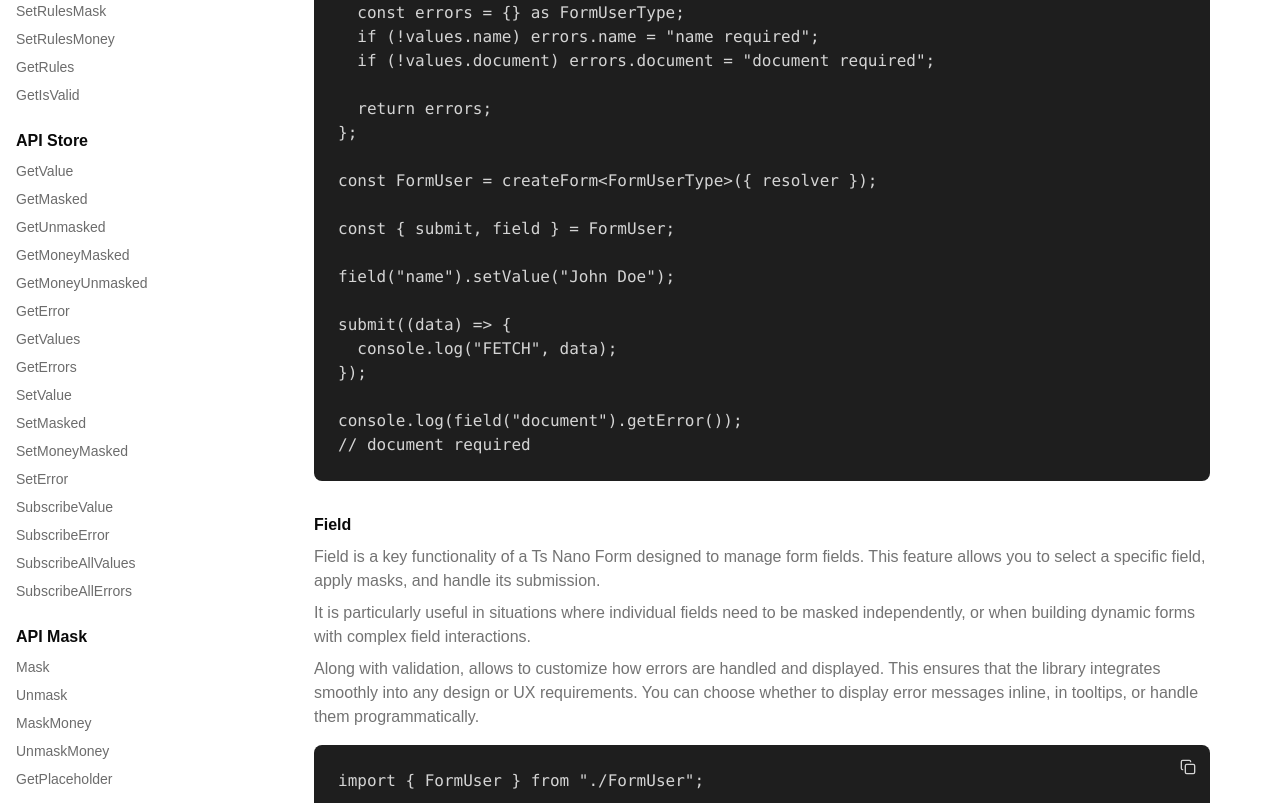
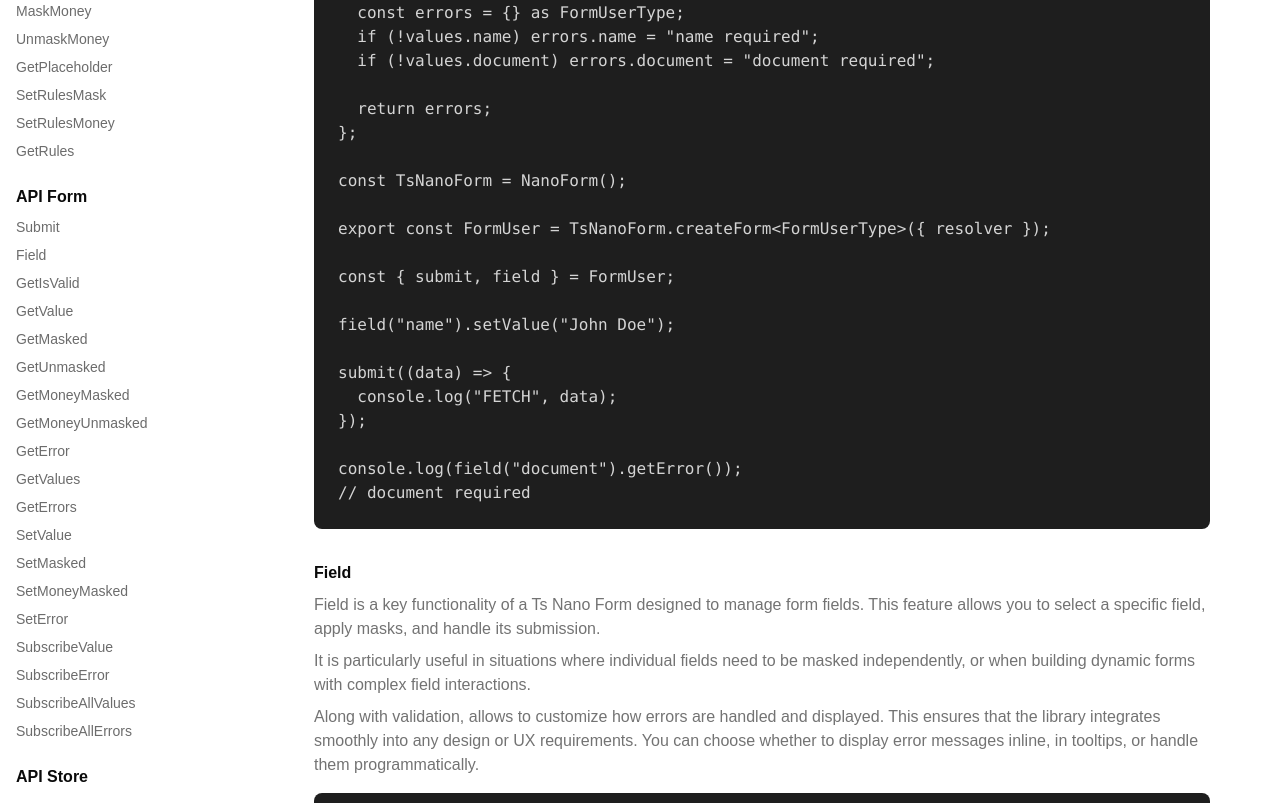
Before and after one commit to lehnihon/ts-nano-form-docs, a Next.js app: page /docs/form in a window 1280 px wide. Shown: the part 540-1343 px from the top of the page. Built offline with nearby package versions, Linux system fonts and the light colour scheme.

Commit message:
docs add nano form object

```diff
--- a/src/app/docs/layout.tsx
+++ b/src/app/docs/layout.tsx
@@ -43,13 +43,24 @@ export default function DocsLayout({
               </ul>
             </div>
             <div>
-              <h3 className="font-semibold mb-2">API Form</h3>
+              <h3 className="font-semibold mb-2">API Nano Form</h3>
               <ul className="space-y-2 text-sm">
                 <li>
-                  <NavMenu href="/docs/api/submit">Submit</NavMenu>
+                  <NavMenu href="/docs/api/mask">Mask</NavMenu>
                 </li>
                 <li>
-                  <NavMenu href="/docs/api/field">Field</NavMenu>
+                  <NavMenu href="/docs/api/unmask">Unmask</NavMenu>
+                </li>
+                <li>
+                  <NavMenu href="/docs/api/mask-money">MaskMoney</NavMenu>
+                </li>
+                <li>
+                  <NavMenu href="/docs/api/unmask-money">UnmaskMoney</NavMenu>
+                </li>
+                <li>
+                  <NavMenu href="/docs/api/get-placeholder">
+                    GetPlaceholder
+                  </NavMenu>
                 </li>
                 <li>
                   <NavMenu href="/docs/api/set-rules-mask">
@@ -64,14 +75,20 @@ export default function DocsLayout({
                 <li>
                   <NavMenu href="/docs/api/get-rules">GetRules</NavMenu>
                 </li>
+              </ul>
+            </div>
+            <div>
+              <h3 className="font-semibold mb-2">API Form</h3>
+              <ul className="space-y-2 text-sm">
+                <li>
+                  <NavMenu href="/docs/api/submit">Submit</NavMenu>
+                </li>
+                <li>
+                  <NavMenu href="/docs/api/field">Field</NavMenu>
+                </li>
                 <li>
                   <NavMenu href="/docs/api/get-is-valid">GetIsValid</NavMenu>
                 </li>
-              </ul>
-            </div>
-            <div>
-              <h3 className="font-semibold mb-2">API Store</h3>
-              <ul className="space-y-2 text-sm">
                 <li>
                   <NavMenu href="/docs/api/get-value">GetValue</NavMenu>
                 </li>
@@ -137,26 +154,8 @@ export default function DocsLayout({
               </ul>
             </div>
             <div>
-              <h3 className="font-semibold mb-2">API Mask</h3>
-              <ul className="space-y-2 text-sm">
-                <li>
-                  <NavMenu href="/docs/api/mask">Mask</NavMenu>
-                </li>
-                <li>
-                  <NavMenu href="/docs/api/unmask">Unmask</NavMenu>
-                </li>
-                <li>
-                  <NavMenu href="/docs/api/mask-money">MaskMoney</NavMenu>
-                </li>
-                <li>
-                  <NavMenu href="/docs/api/unmask-money">UnmaskMoney</NavMenu>
-                </li>
-                <li>
-                  <NavMenu href="/docs/api/get-placeholder">
-                    GetPlaceholder
-                  </NavMenu>
-                </li>
-              </ul>
+              <h3 className="font-semibold mb-2">API Store</h3>
+              <ul className="space-y-2 text-sm"></ul>
             </div>
           </div>
         </nav>
--- /dev/null
+++ b/src/screens/docs/api/nano-form/codes.tsx
@@ -0,0 +1,5 @@
+export const getErrorCode = `import { FormUser } from "./FormUser";
+
+const { field } = FormUser;
+const { getError } = field("name");
+getError();`;
--- /dev/null
+++ b/src/screens/docs/api/nano-form/index.tsx
@@ -0,0 +1,20 @@
+import Highlight from "@/components/Highlight";
+import React from "react";
+import { Text, TitleText } from "@/components/typograph";
+import Code from "@/components/Code";
+import { getErrorCode } from "./codes";
+
+export default function NanoForm() {
+  return (
+    <>
+      <section id="stores" className="max-w-4xl">
+        <TitleText>NanoForm</TitleText>
+        <Text className="mb-4">Create main object</Text>
+        <Code className="mb-4" code={`getError(): string`} />
+        <div>
+          <Highlight code={getErrorCode} />
+        </div>
+      </section>
+    </>
+  );
+}
--- a/src/screens/docs/form/codes.tsx
+++ b/src/screens/docs/form/codes.tsx
@@ -1,4 +1,4 @@
-export const formCode = `import createForm from "ts-nano-form";
+export const formCode = `import NanoForm from "ts-nano-form";
 
 type FormUserType = {
   name: string;
@@ -13,7 +13,9 @@ const resolver = (values: FormUserType) => {
   return errors;
 };
 
-const FormUser = createForm<FormUserType>({ resolver });
+const TsNanoForm = NanoForm();
+
+export const FormUser = TsNanoForm.createForm<FormUserType>({ resolver });
 
 const { submit, field } = FormUser;
 
--- a/src/screens/docs/options/codes.tsx
+++ b/src/screens/docs/options/codes.tsx
@@ -25,7 +25,9 @@ export const FormUserFields = {
   document: "",
 };
 
-export const FormUser = createForm<FormUserType>({
+const TsNanoForm = NanoForm();
+
+export const FormUser = TsNanoForm.createForm<FormUserType>({
   initialValues: FormUserFields,
   options: {
     maskOptions,
@@ -123,7 +125,7 @@ const DEFAULT_MASK_OPTIONS = {
   ]),
 };`;
 
-export const optionBeforeCode = `import createForm, { MapOptions } from "ts-nano-form";
+export const optionBeforeCode = `import NanoForm, { MapOptions } from "ts-nano-form";
 
 type FormUserType = {
   document: string;
@@ -147,7 +149,9 @@ export const FormUserFields = {
   document: "",
 };
 
-const FormUser = createForm<FormUserType>({
+const TsNanoForm = NanoForm();
+
+const FormUser = TsNanoForm.createForm<FormUserType>({
   initialValues: FormUserFields,
   options: {
     maskOptions,
--- a/src/screens/docs/quick-start/codes.tsx
+++ b/src/screens/docs/quick-start/codes.tsx
@@ -1,5 +1,5 @@
 export const installCode = `npm install ts-nano-form`;
-export const formUserCode = `import createForm from "ts-nano-form";
+export const formUserCode = `import NanoForm from "ts-nano-form";
 
 type FormUserType = {
   name: string;
@@ -14,7 +14,9 @@ const resolver = (values: FormUserType) => {
   return errors;
 };
 
-const FormUser = createForm<FormUserType>({ resolver });
+const TsNanoForm = NanoForm();
+
+const FormUser = TsNanoForm.createForm<FormUserType>({ resolver });
 
 const { submit, field, getErrors } = FormUser;
 
--- a/src/screens/home/index.tsx
+++ b/src/screens/home/index.tsx
@@ -89,9 +89,11 @@ export default function Home() {
             <div className="rounded-md border border-input bg-background p-4">
               <h3 className="text-lg font-bold">Import and Use</h3>
               <pre className="mt-2 overflow-auto rounded-md bg-muted p-4 text-sm">
-                <code>{`import createForm from "ts-nano-form";
+                <code>{`import NanoForm from "ts-nano-form";
 
-const FormUser = createForm();
+const TsNanoForm = NanoForm();
+
+const FormUser = TsNanoForm.createForm();
 
 FormUser.field("name").setValue("John Doe");
 
```
